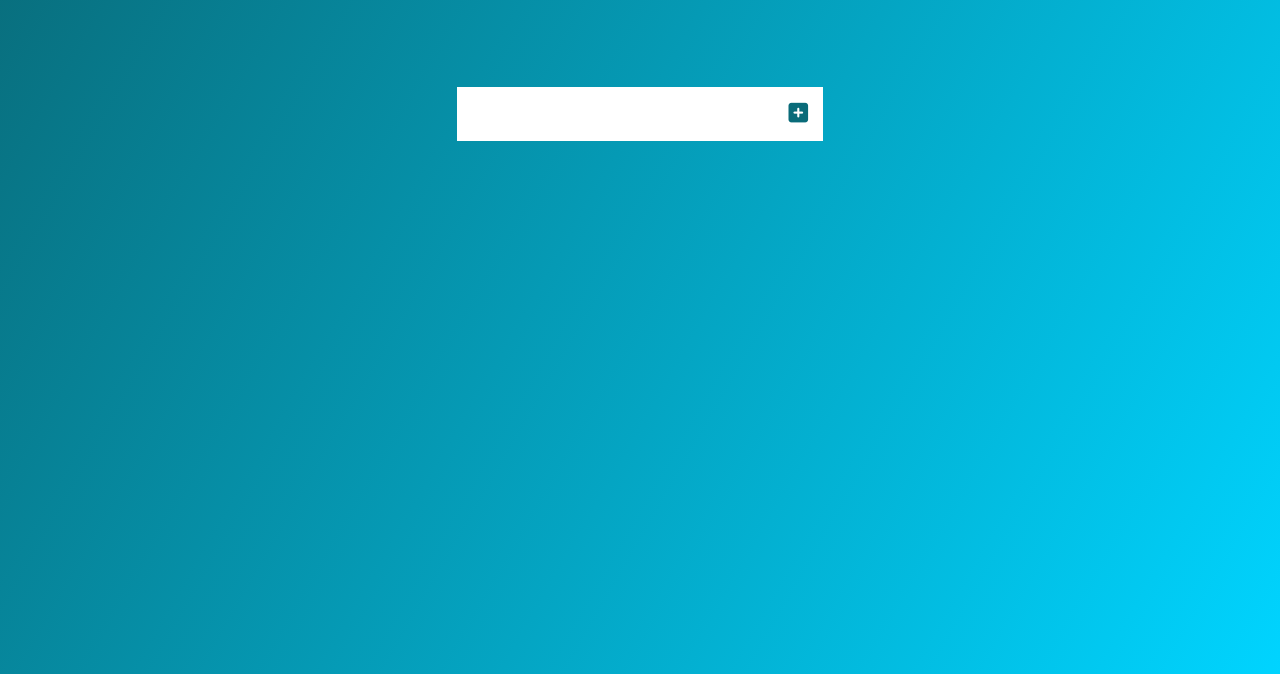
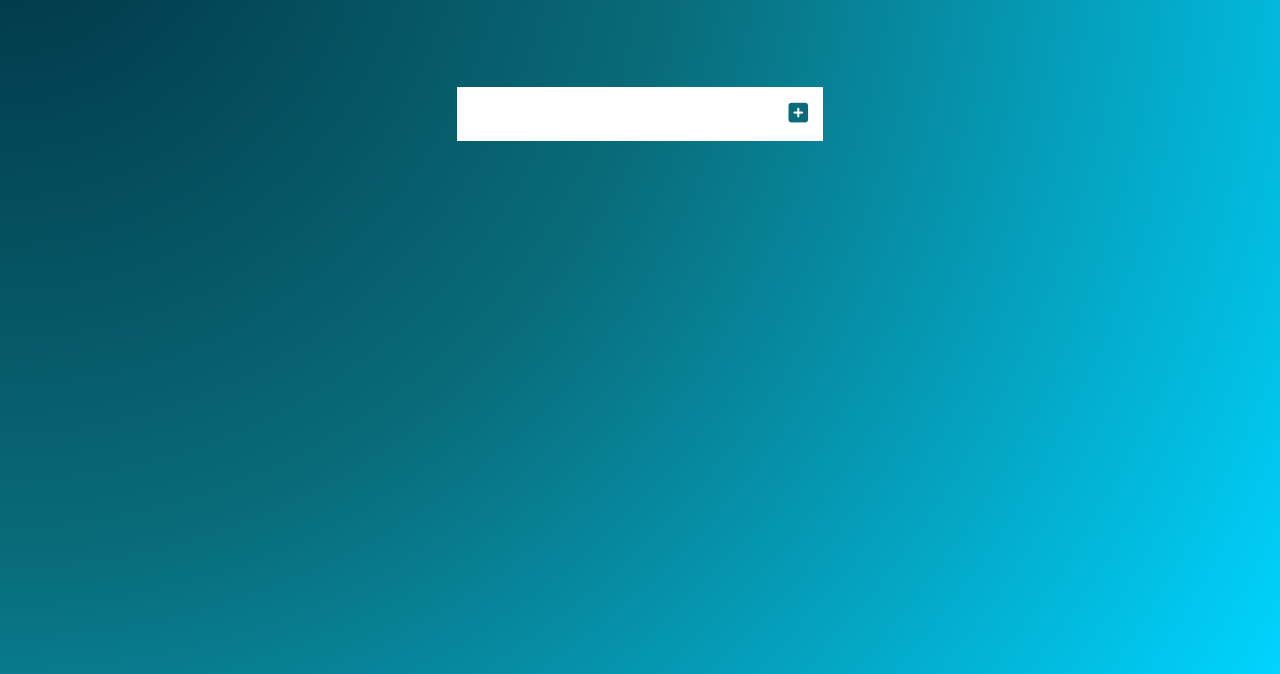
Before and after one commit to SouravsGithub/todo-app, a plain HTML site: page index.html in a window 1280 px wide. Shown: the part 126-800 px from the top of the page. Drawn offline with Linux system fonts and the light colour scheme.

Commit message:
experimenting with radial gradient

```diff
--- a/styles.css
+++ b/styles.css
@@ -5,7 +5,8 @@
 }
 
 body {
-    background: linear-gradient(120deg, #096b79, #00d4ff);
+    /* background: linear-gradient(120deg, #096b79, #00d4ff); */
+    background-image: radial-gradient(circle at top left,#003142 ,#096b79 45%,#00d4ff);
     color: white;
     font-family: "Poppins", sans-serif;
     min-height: 100vh;
```
